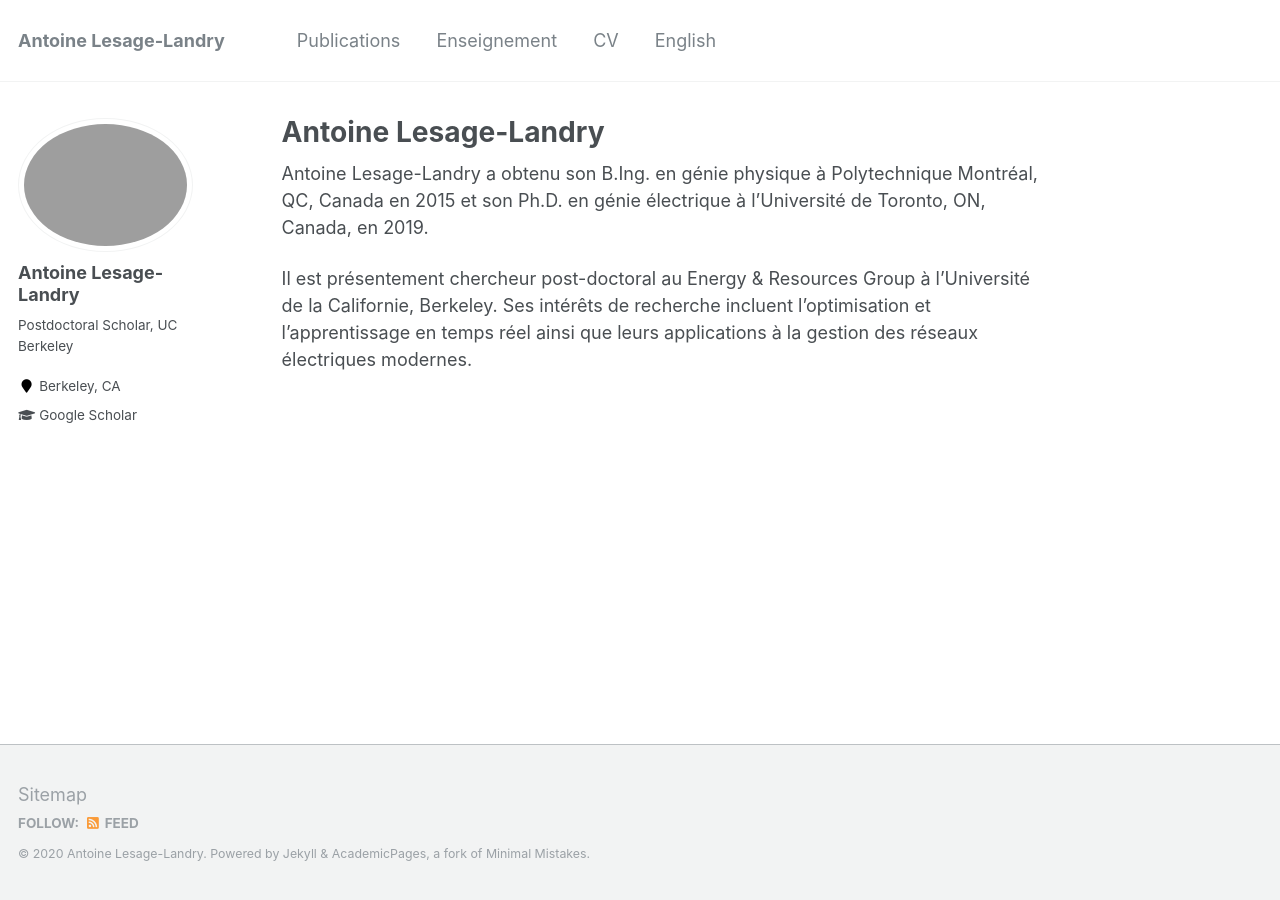
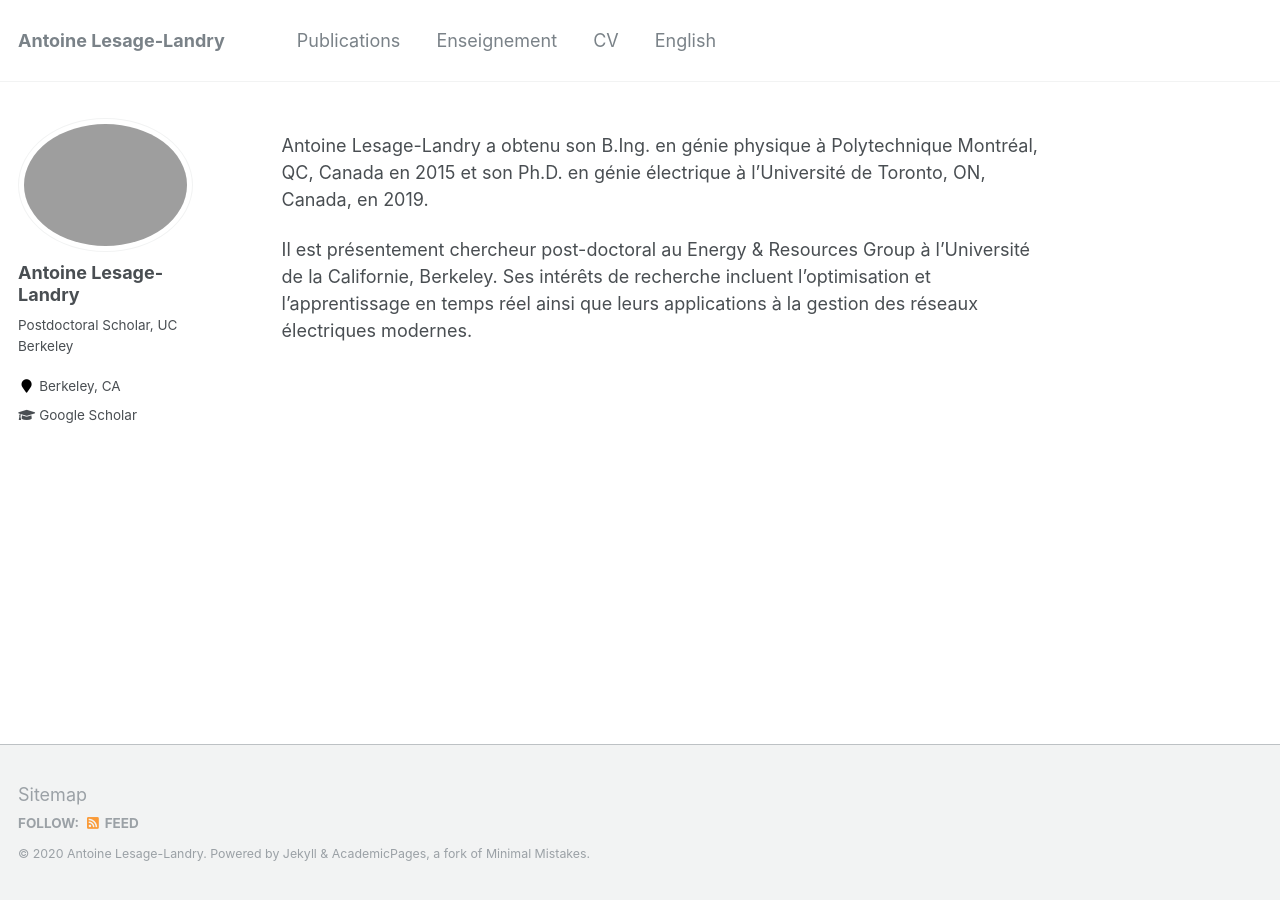
Before and after one commit to alesagelandry/fr, a Jekyll site: the page built from _pages/about.md, in a window 1280 px wide. Built offline with Jekyll 4.4.1, drawn with Linux system fonts in a browser that asks for light colours.

Commit message:
Update about.md

```diff
--- a/_pages/about.md
+++ b/_pages/about.md
@@ -1,6 +1,6 @@
 ---
 permalink: /
-title: "Antoine Lesage-Landry"
+title: ""
 excerpt: ""
 author_profile: true
 redirect_from:
```
